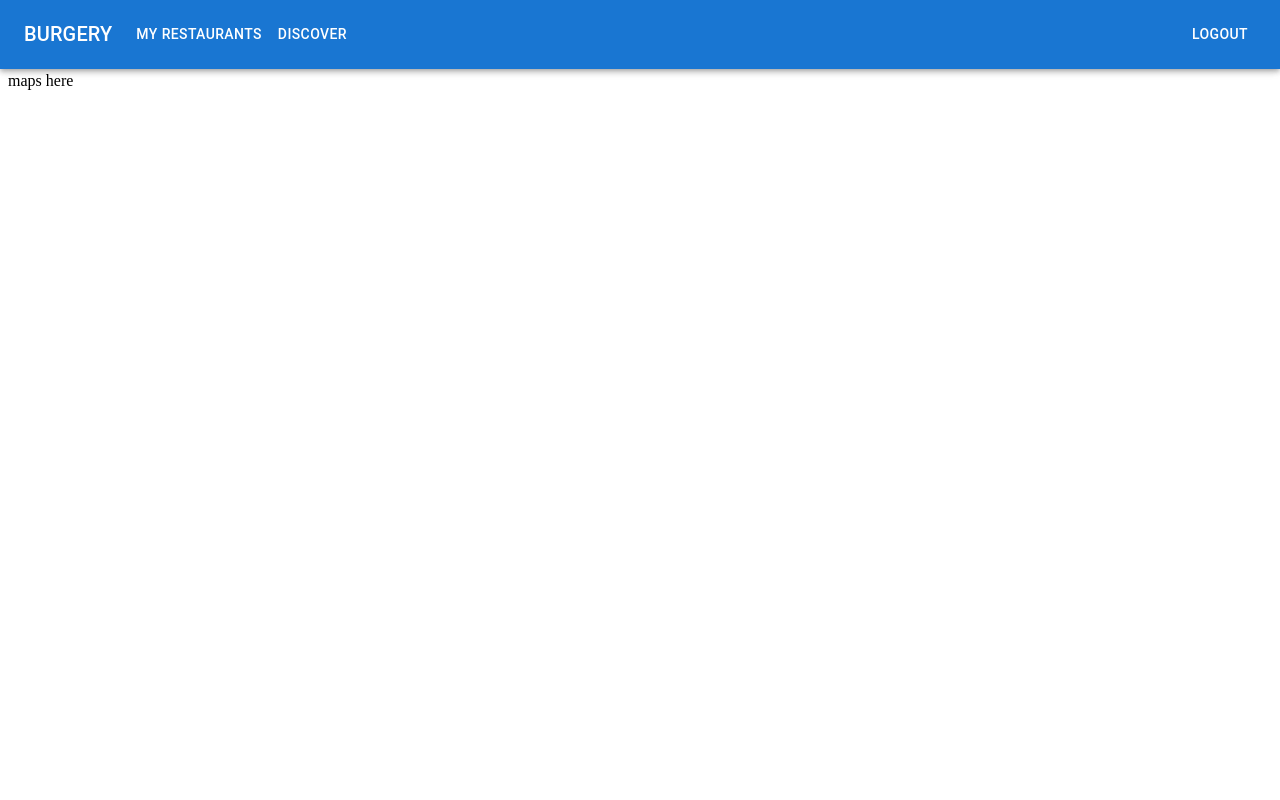
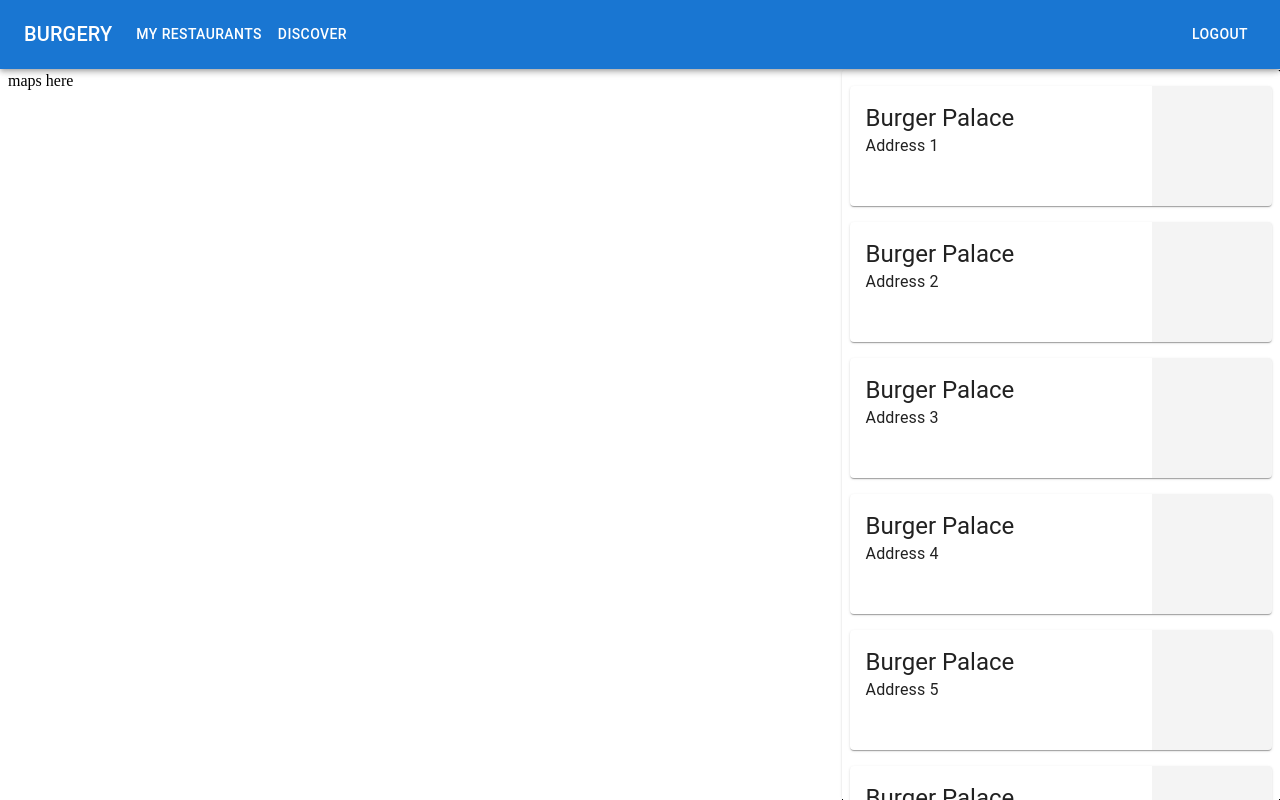
Before and after one commit to andersjepsen/burgery, a Next.js app: page /restaurants/discover in a window 1280 px wide. Built offline with nearby package versions, Linux system fonts and the light colour scheme.

Commit message:
:construction: basic discover page

```diff
--- a/pages/restaurants/discover.tsx
+++ b/pages/restaurants/discover.tsx
@@ -1,17 +1,57 @@
+import { Card, CardContent, Paper, Skeleton, Typography } from "@mui/material";
 import Head from "next/head";
+import Link from "next/link";
+import { useRouter } from "next/router";
 import { NextPage } from "next/types";
 import React from "react";
 import { Layout } from "ui/Layout";
 
 const DiscoverPage: NextPage = () => {
+  const router = useRouter();
+  const restaurants = React.useMemo(() => {
+    const emptyList = [...new Array(10)];
+
+    return emptyList.map((_, index) => ({
+      id: index,
+      address: `Address ${index + 1}`,
+    }));
+  }, []);
+
   return (
     <div>
       <Head>
-        <title>Create Next App</title>
+        <title>Discover | Burgery</title>
         <link rel="icon" href="/favicon.ico" />
       </Head>
 
-      <Layout fullscreen>maps here</Layout>
+      <Layout fullscreen>
+        maps here
+        <Paper
+          sx={{
+            width: "33%",
+            px: 1,
+
+            overflowY: "scroll",
+            position: "absolute",
+            right: 0,
+            bottom: 0,
+            top: 70,
+          }}
+        >
+          {restaurants.map((restaurant) => (
+            <Card sx={{ display: "flex", my: 2 }} key={restaurant.id}>
+              <Link href={`/restaurants/${restaurant.id}`} passHref>
+                <CardContent sx={{ flexGrow: 1, cursor: "pointer" }}>
+                  <Typography variant="h5">Burger Palace</Typography>
+                  <Typography color="neutral">{restaurant.address}</Typography>
+                </CardContent>
+              </Link>
+
+              <Skeleton variant="rectangular" width={120} height={120} />
+            </Card>
+          ))}
+        </Paper>
+      </Layout>
     </div>
   );
 };
```
